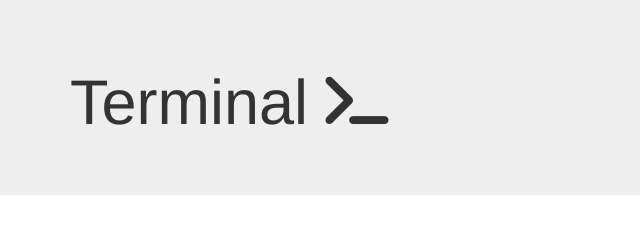
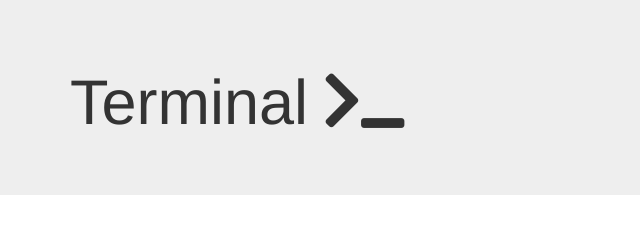
Before and after one commit to calypsobronte/pioCamp2018, a plain HTML site: page session1/terminal.html in a window 1280 px wide. Shown: the top 240 px of the page, 0-640 px from the left. Drawn offline with nearby package versions, Linux system fonts and the light colour scheme.

Commit message:
update font url in ./session1

```diff
--- a/session1/terminal.html
+++ b/session1/terminal.html
@@ -11,9 +11,7 @@
     <link href="https://maxcdn.bootstrapcdn.com/bootstrap/3.3.7/css/bootstrap.min.css" rel="stylesheet" integrity="sha384-BVYiiSIFeK1dGmJRAkycuHAHRg32OmUcww7on3RYdg4Va+PmSTsz/K68vbdEjh4u"
         crossorigin="anonymous">
     <!-- fontawesome -->
-    <link rel="stylesheet" href="https://use.fontawesome.com/releases/v5.4.1/css/all.css" integrity="sha384-5sAR7xN1Nv6T6+dT2mhtzEpVJvfS3NScPQTrOxhwjIuvcA67KV2R5Jz6kr4abQsz"
-        crossorigin="anonymous">
-<link rel="stylesheet" type="text/css" media="screen" href="../assets/all.css" />
+    <link rel="stylesheet" type="text/css" media="screen" href="https://pro.fontawesome.com/releases/v5.1.0/css/all.css" />
     <!-- Cononical -->
     <link rel="canonical" href="https://calypsobronte.github.io/pioCamp2018">
 </head>
```
